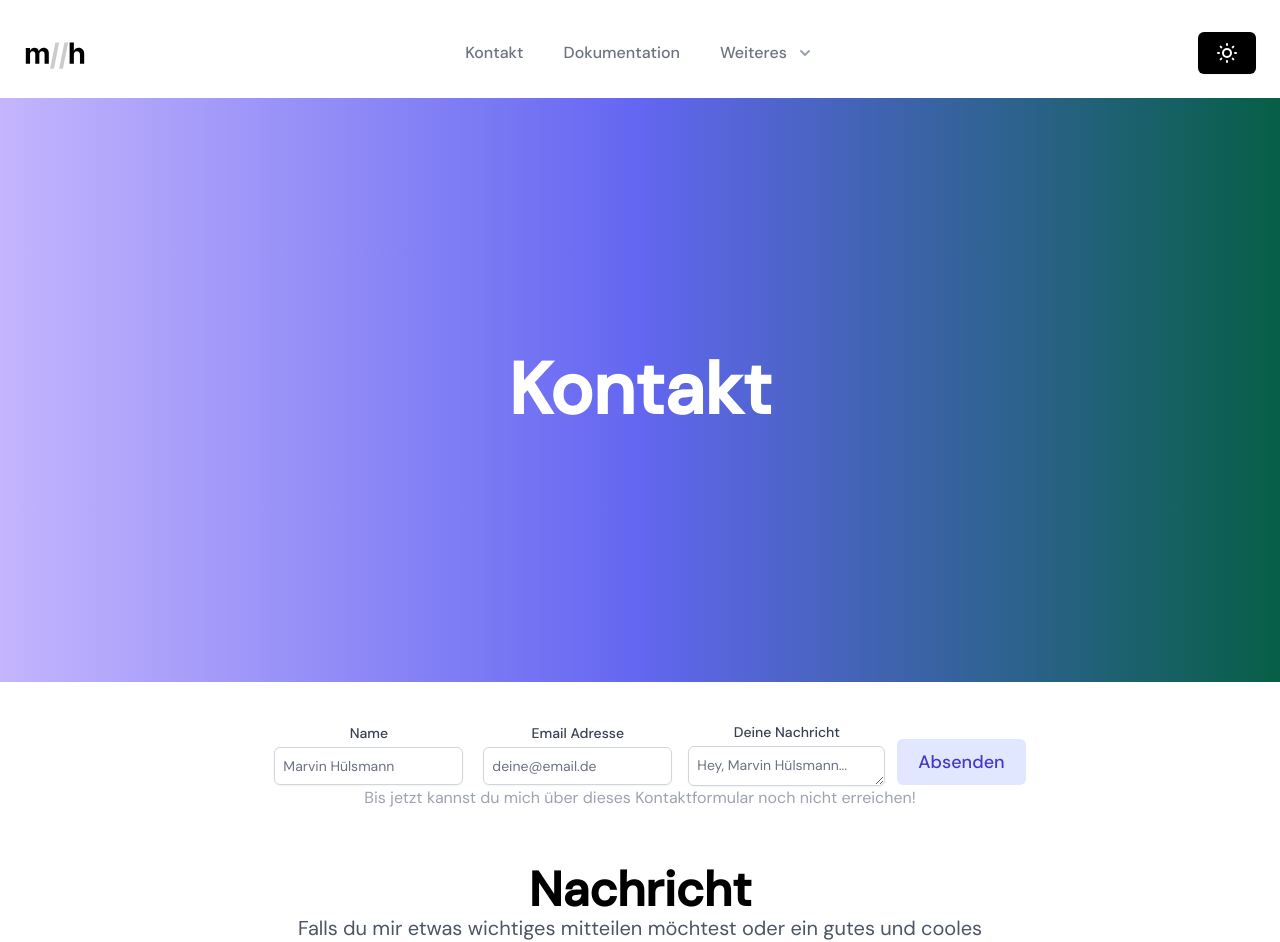
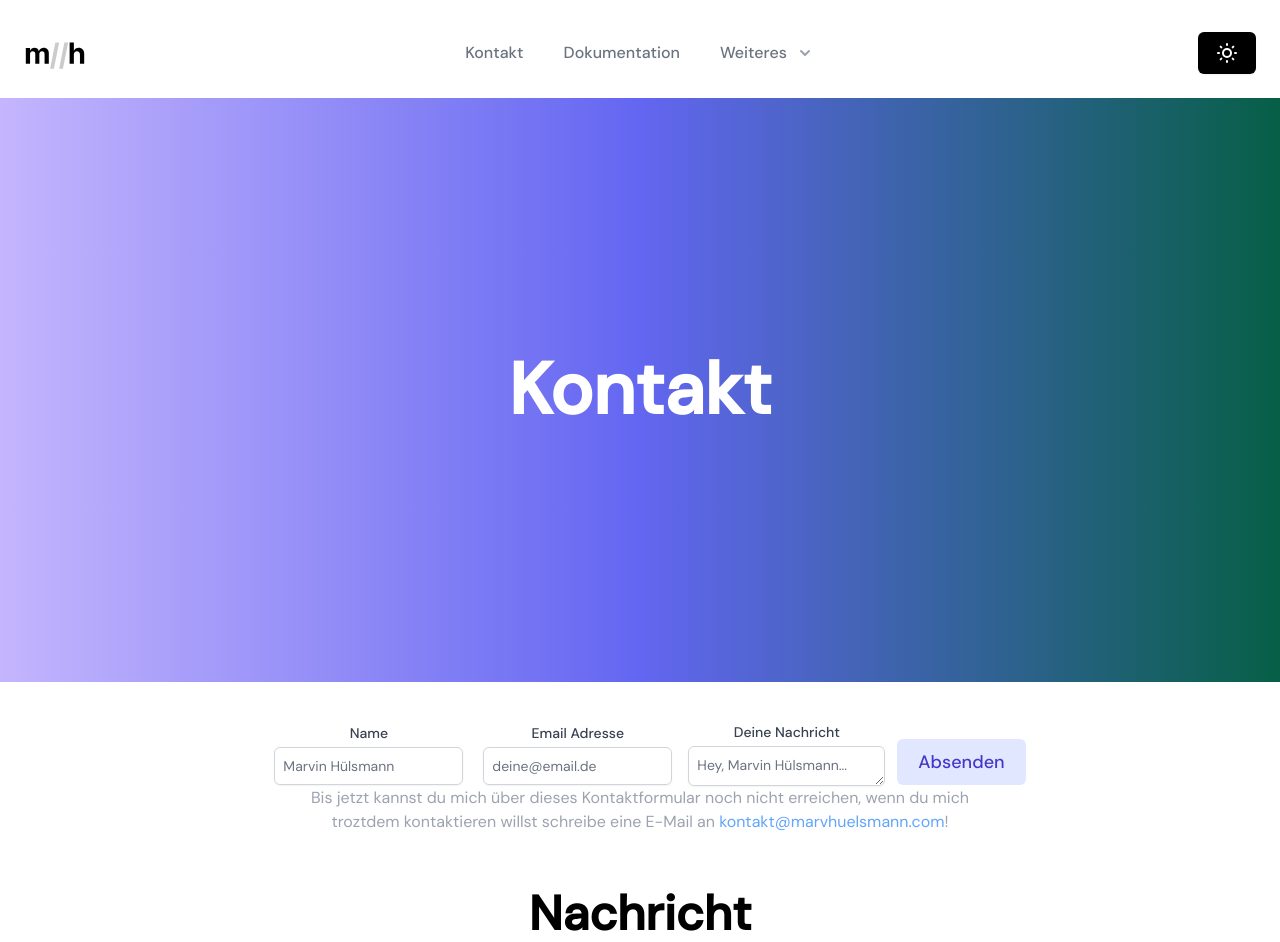
Before and after one commit to marvinhuelsmann/marvhuelsmann, a Next.js app: page /contact in a window 1280 px wide. Shown: the top 942 px of the page. Built offline with nearby package versions, Linux system fonts and the light colour scheme.

Commit message:
add local mail to ContactForm.js

```diff
--- a/components/ContactForm.js
+++ b/components/ContactForm.js
@@ -60,14 +60,16 @@ export default function ContactForm() {
                 </div>
             </div>
             <p className={"text-gray-400 dark:text-gray-300 text-md pb-4 mb-2 text-center items-center flex-col justify-center"}>
-                Bis jetzt kannst du mich über dieses Kontaktformular noch nicht erreichen!
+                Bis jetzt kannst du mich über dieses Kontaktformular noch nicht erreichen, wenn du mich <br/>troztdem kontaktieren willst
+                schreibe eine E-Mail an <a className={"text-blue-400 hover:text-blue-500"} href={"mailto:kontakt@marvhuelsmann.com"}>kontakt@marvhuelsmann.com</a>!
             </p>
             <div className={"right"}>
                 <h1 className="text-black dark:text-white text-center mt-10 font-bold xl:text-5xl md:text-4xl text-2xl">
                     Nachricht
                 </h1>
                 <p className={"text-gray-600 dark:text-gray-300 text-xl pb-4 mb-2 text-center items-center flex-col justify-center"}>
-                    Falls du mir etwas wichtiges mitteilen möchtest oder ein gutes und cooles<br/> Projekt im Sinn hast ist dies der perfekte Weg.
+                    Falls du mir etwas wichtiges mitteilen möchtest oder ein gutes und cooles<br/> Projekt im Sinn hast
+                    ist dies der perfekte Weg.
                 </p>
             </div>
         </div>
--- a/package.json
+++ b/package.json
@@ -9,6 +9,7 @@
     "@headlessui/react": "^1.4.0",
     "axios": "^0.21.4",
     "firebase": "^9.1.2",
+    "mailgun-js": "^0.22.0",
     "next": "latest",
     "react": "^17.0.2",
     "react-dom": "^17.0.2",
```
Also changed, not shown: 1 other file (tests, documents, lock files or other folders).
